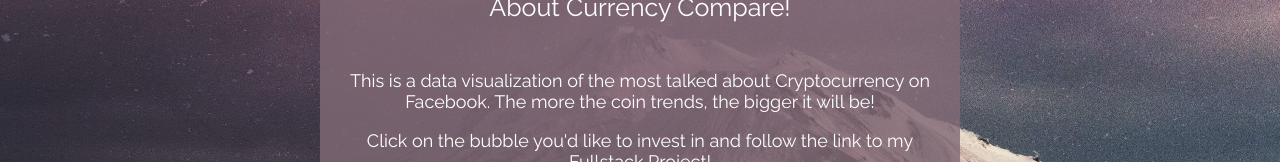
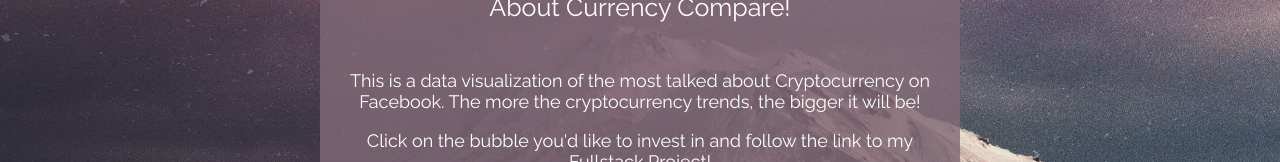
Before and after one commit to vincengai/Currency-Compare, a website built with webpack: page index.html in a window 1280 px wide. Shown: the part 246-408 px from the top of the page. Built offline with nearby package versions, Linux system fonts and the light colour scheme; files whose address does not match are found by name.

Commit message:
pushing to master

```diff
--- a/index.html
+++ b/index.html
@@ -18,7 +18,6 @@
             </div>
     </div>
 <!--  -->
-<!--  -->
 
     <div class="modal">
             <div class="modal-content">
@@ -28,7 +27,7 @@
                     <br>
                     <p>
                         This is a data visualization of the most talked about Cryptocurrency on Facebook.
-                        The more the coin trends, the bigger it will be!
+                        The more the cryptocurrency trends, the bigger it will be!
                     </p>
                     <p>
                         Click on the bubble you'd like to invest in and follow the link to my Fullstack Project!
```
